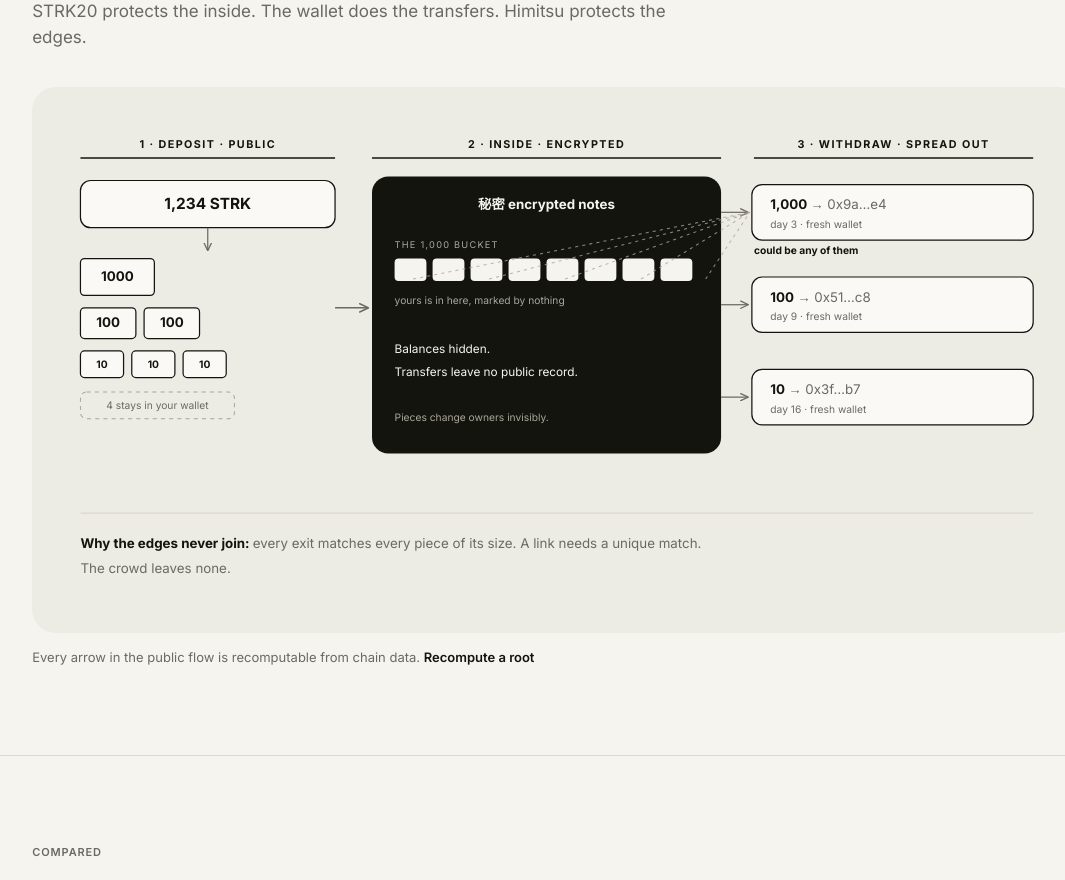
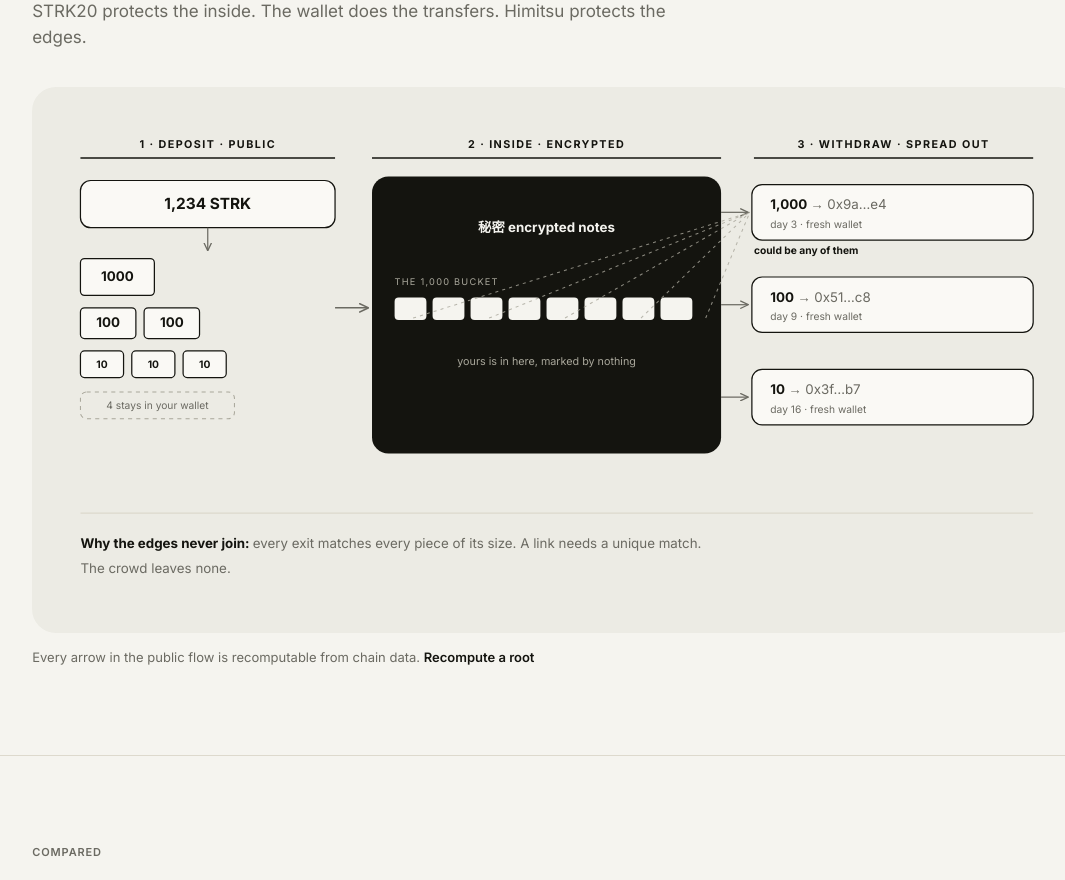
Before and after one commit to adipundir/himitsu-protocol, a Next.js app in the folder app/: page / in a window 1280 px wide. Shown: the part 2700-3580 px from the top of the page, without its empty margins (83-1148 px from the left). Built offline with nearby package versions, Linux system fonts and the light colour scheme.

Commit message:
Strip the pool panel to chips and one caption

```diff
--- a/app/src/app/components/home/ProtocolFlow.tsx
+++ b/app/src/app/components/home/ProtocolFlow.tsx
@@ -77,17 +77,13 @@ export default function ProtocolFlow() {
 
         {/* ── 2 · inside the pool ── */}
         <rect x="300" y="52" width="340" height="270" rx="16" fill={INK} />
-        <text x="470" y="84" textAnchor="middle" fontSize="13" fontWeight="700" fill={CREAM}>秘密 encrypted notes</text>
+        <text x="470" y="106" textAnchor="middle" fontSize="13" fontWeight="700" fill={CREAM}>秘密 encrypted notes</text>
 
-        <text x="322" y="122" fontSize="9" letterSpacing="1.2" fill={INK_FAINT}>THE 1,000 BUCKET</text>
+        <text x="322" y="158" fontSize="9" letterSpacing="1.2" fill={INK_FAINT}>THE 1,000 BUCKET</text>
         {Array.from({ length: 8 }, (_, i) => (
-          <Chip key={i} x={322 + i * 37} y={132} w={31} h={22} dark />
+          <Chip key={i} x={322 + i * 37} y={170} w={31} h={22} dark />
         ))}
-        <text x="322" y="176" fontSize="10" fill={INK_FAINT}>yours is in here, marked by nothing</text>
-
-        <text x="322" y="224" fontSize="11.5" fill={CREAM}>Balances hidden.</text>
-        <text x="322" y="246" fontSize="11.5" fill={CREAM}>Transfers leave no public record.</text>
-        <text x="322" y="290" fontSize="10" fill={INK_FAINT}>Pieces change owners invisibly.</text>
+        <text x="470" y="236" textAnchor="middle" fontSize="10.5" fill={INK_FAINT}>yours is in here, marked by nothing</text>
 
         {/* ── 3 · exits ── */}
         {[
@@ -107,7 +103,7 @@ export default function ProtocolFlow() {
 
         {/* the fan: one exit, many candidates */}
         {[340, 414, 488, 562, 625].map((x) => (
-          <line key={x} x1={x} y1="152" x2="668" y2="87" stroke={INK_FAINT} strokeWidth="1" strokeDasharray="3 4" opacity="0.8" />
+          <line key={x} x1={x} y1="190" x2="668" y2="87" stroke={INK_FAINT} strokeWidth="1" strokeDasharray="3 4" opacity="0.8" />
         ))}
         <text x="672" y="128" fontSize="10" fontWeight="700" fill={INK}>could be any of them</text>
 
```
